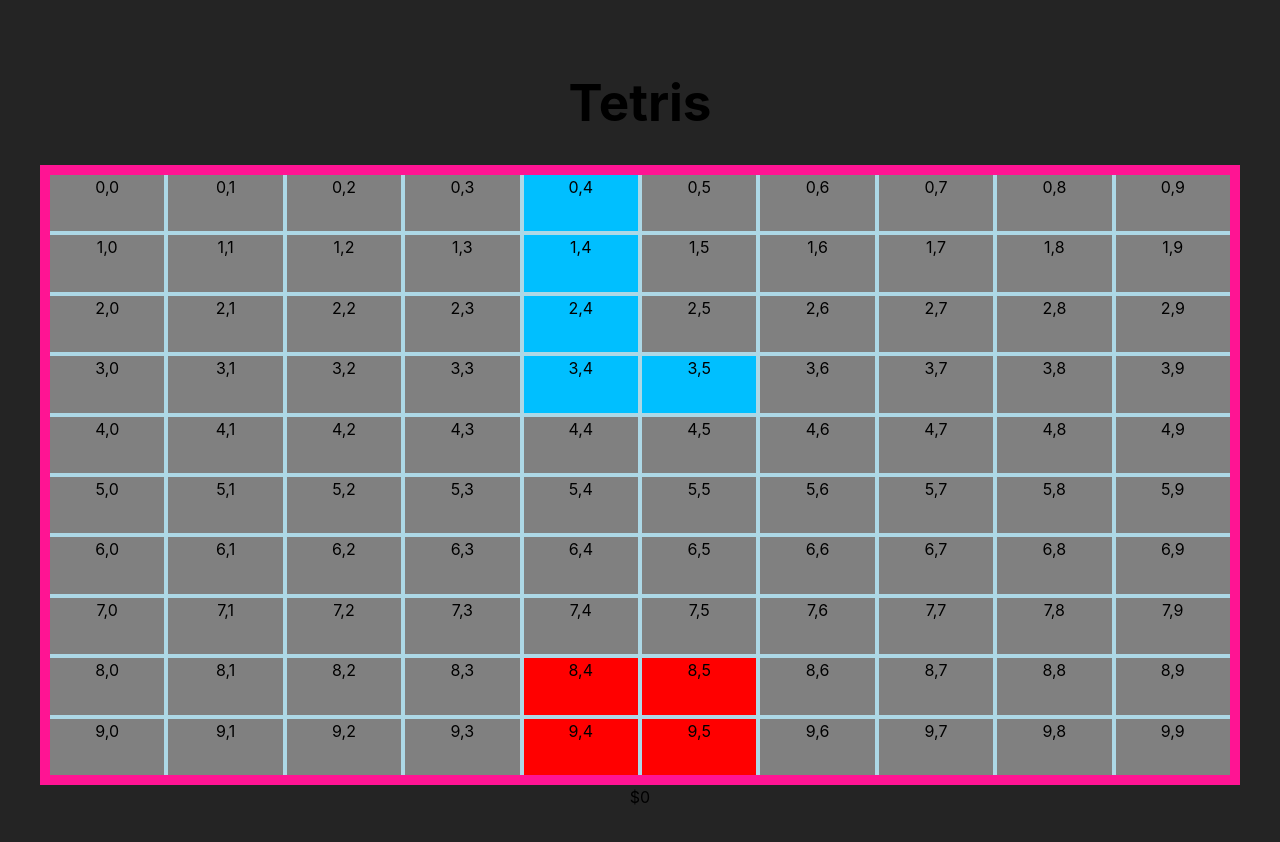
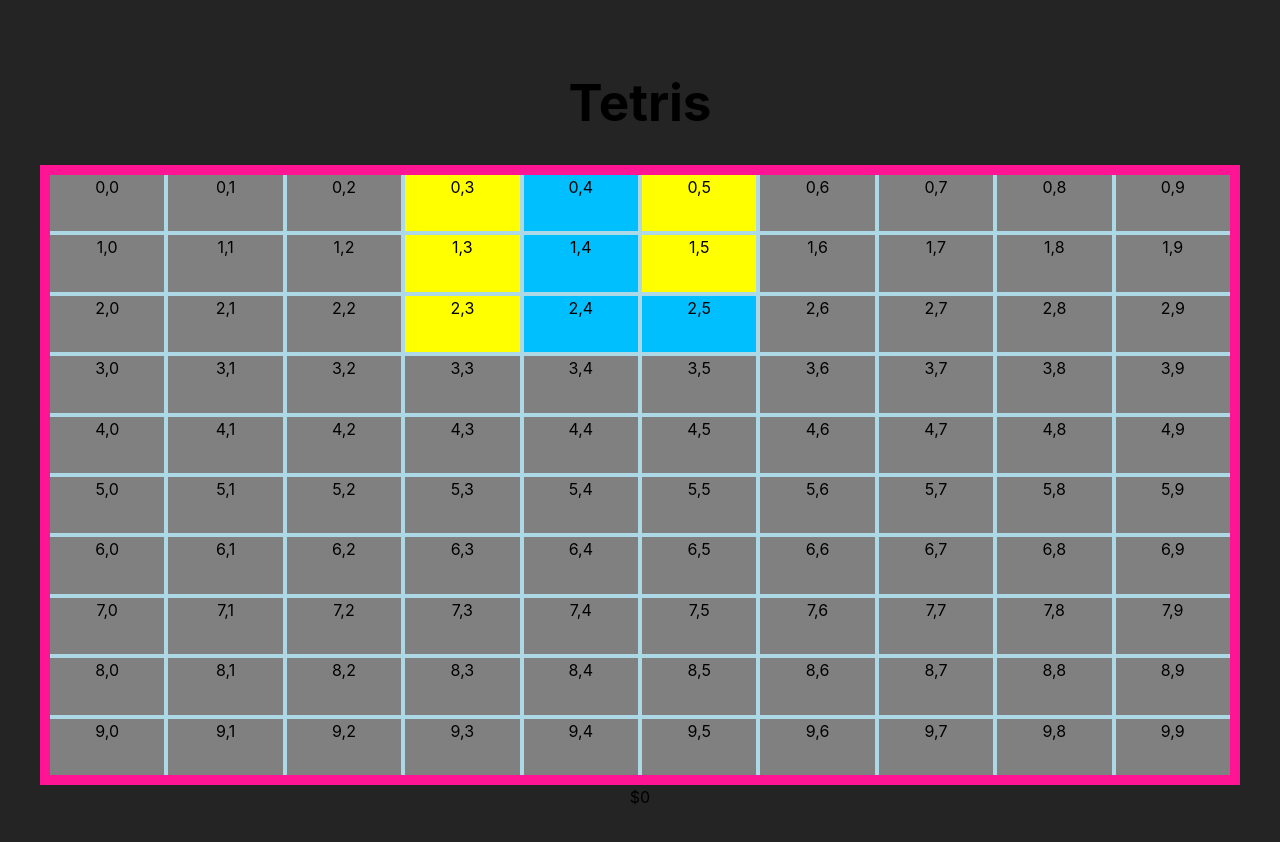
Before and after one commit to gruvedrift/Tetris, a React (Vite) app: page / in a window 1280 px wide. Shown: the top 842 px of the page. Built offline with nearby package versions, Linux system fonts and the light colour scheme.

Commit message:
WIP
Testing out Shape object with collision and padding coordinates
in order to make pivot rotation easier.

```diff
--- a/src/GridCell/GridCell.tsx
+++ b/src/GridCell/GridCell.tsx
@@ -4,13 +4,14 @@
 interface GridCellProps {
   row: number,
   column: number,
-  isActive: boolean,
+  collisionCell: boolean,
   stackCell: boolean,
+  paddingCell: boolean,
 }
 
 const GridCell: React.FC<GridCellProps> = (cellProps) => {
-  const {row, column, isActive, stackCell} = cellProps
-  const styling = getStyling(isActive, stackCell)
+  const {row, column, collisionCell, stackCell, paddingCell} = cellProps
+  const styling = getStyling(collisionCell, stackCell, paddingCell)
 
   return (
     <div
--- a/src/GridCell/GridCelll.module.scss
+++ b/src/GridCell/GridCelll.module.scss
@@ -7,14 +7,12 @@
   text-align: center;
 }
 
-.isactive {
+.collisioncell {
   background-color: deepskyblue;
 }
-
 .stackcell {
   background-color: red;
 }
-
-.inshape {
-  background-color: deepskyblue;
+.paddingcell {
+  background-color: yellow;
 }
--- a/src/assets/Utils.tsx
+++ b/src/assets/Utils.tsx
@@ -1,22 +1,26 @@
 // Helper function to check whether number has reached max coordinate
 import styles from '../GridCell/GridCelll.module.scss'
 import {X_AXIS_DIMENTION, Y_AXIS_DIMENTION} from "../App.tsx";
-import {Coordinates, Shape} from "./types";
+import {Coordinate, Shape, ShapeV2} from "./types";
 
 export function coordinateLimit(num: number): boolean {
   return num > 9 || num < 0;
 }
 
 // Helper function to make the ternary styling easier to read
-export function getStyling(isActive: boolean, stackCell: boolean): string {
+export function getStyling(collisionCell: boolean, stackCell: boolean, paddingCell: boolean): string {
   switch (true) {
-    case isActive && stackCell: // Bottom of the page.
+    case collisionCell && paddingCell:
+      return styles.collisioncell
+    case !collisionCell && paddingCell:
+      return styles.paddingcell
+    case collisionCell && stackCell: // Bottom of the page.
       return styles.stackcell
-    case !isActive && stackCell: // Cell or shape has reached bottom, change color.
+    case !collisionCell && stackCell: // Cell or shape has reached bottom, change color.
       return styles.stackcell
-    case isActive && !stackCell: // Active cell moving around with arrows.
-      return styles.isactive
-    case !isActive && !stackCell: // Regular background cell, no special styling.
+    case collisionCell && !stackCell: // Active cell moving around with arrows.
+      return styles.collisioncell
+    case !collisionCell && !stackCell: // Regular background cell, no special styling.
       return styles.gridcell
     default:
       return styles.gridcell // Default case is just give regular styling
@@ -34,7 +38,7 @@
 
 // Returns true if any coordinate in shape is 'touching' the bottom stack.
 // True on coordinate y-axis - 1 to 'stack' on top.
-export function isShapeTouchingStack(shape: Shape, stackCoordinates: Coordinates[]): boolean {
+export function isShapeTouchingStack(shape: Shape, stackCoordinates: Coordinate[]): boolean {
   return shape.coordinateList.some(shapeCoordinates =>
     stackCoordinates.some(stackCoordinates =>
       shapeCoordinates.x_axis === stackCoordinates.x_axis &&
@@ -71,21 +75,58 @@
       {x_axis: 4, y_axis: 0},
       {x_axis: 4, y_axis: 1},
       {x_axis: 4, y_axis: 2},
-      {x_axis: 4, y_axis: 3},
-      {x_axis: 5, y_axis: 3},
+      {x_axis: 5, y_axis: 2},
     ]
   }
 }
 
-// Rotates the shape 90 degrees if possible ( without surpassing the board limits )
+// Generate L shape for testing
+export function generateLShapeV2(): ShapeV2 {
+  return {
+    // Padding for shape
+    coordinates: [
+      {x_axis: 3, y_axis: 0},
+      {x_axis: 3, y_axis: 1},
+      {x_axis: 3, y_axis: 2},
+      {x_axis: 4, y_axis: 0},
+      {x_axis: 4, y_axis: 1},
+      {x_axis: 4, y_axis: 2},
+      {x_axis: 5, y_axis: 0},
+      {x_axis: 5, y_axis: 1},
+      {x_axis: 5, y_axis: 2},
+    ],
+    collisionCoordinates: [
+      {x_axis: 4, y_axis: 0},
+      {x_axis: 4, y_axis: 1},
+      {x_axis: 4, y_axis: 2},
+      {x_axis: 5, y_axis: 2},
+    ],
+    pivotPointCoordinate: 4,
+  }
+}
+
+export function rotateLshapeV2(shape: ShapeV2): ShapeV2 {
+  return generateLShapeV2()
+}
+
+
+// Rotates the L-shape 90 degrees if possible ( without surpassing the board limits )
 // Simple math formula from geometry (x, y) - > (y, -x).
 // Add 9 to x-coordinate and 0 to y coordinate to adjust for no negative coordinates
 export function rotateLShape(shape: Shape): Shape {
+  const pivot = shape.coordinateList[3]
+  console.log('Pivot point', pivot)
   return {
     coordinateList: shape.coordinateList.map(coordinate => {
+      const translatedX = coordinate.x_axis = pivot.x_axis
+      const translatedY = coordinate.y_axis = pivot.y_axis
+
+      const rotatedX = translatedY
+      const rotatedY = -translatedX
       return {
-        x_axis: coordinate.y_axis,
-        y_axis: (coordinate.x_axis * -1) + 9,
+        x_axis: rotatedX + pivot.x_axis,
+        y_axis: ( rotatedY + pivot.y_axis * -1) + 9
+        // y_axis: (coordinate.x_axis * -1) + 9,
       }
     })
   }
@@ -97,7 +138,7 @@
 // -1 represents no row
 // temporarily set to return true / false and clear bottom.
 // TODO extend to clear multiple rows at a time to manage some scoring system for multiple rows on stack solved.
-export function numberOfRowsToClear(stackCoordinates: Coordinates[]): boolean {
+export function numberOfRowsToClear(stackCoordinates: Coordinate[]): boolean {
   return BOTTOM_ROW_COORDINATES.coordinateList.every(bottomRowCoordinates =>
     stackCoordinates.some(coordinate =>
       bottomRowCoordinates.x_axis === coordinate.x_axis &&
@@ -108,7 +149,7 @@
 
 
 // TODO implement
-export function adjustStackAfterRowClear(stackCoordinates: Coordinates[]): Coordinates[] {
+export function adjustStackAfterRowClear(stackCoordinates: Coordinate[]): Coordinate[] {
   return []
 }
 
--- a/src/game-board/GameBoard.module.scss
+++ b/src/game-board/GameBoard.module.scss
@@ -30,7 +30,3 @@
   height:100%;
   text-align: center;
 }
-
-.isactive {
-  background-color: forestgreen;
-}
--- a/src/game-board/GameBoard.tsx
+++ b/src/game-board/GameBoard.tsx
@@ -1,16 +1,16 @@
 import styles from './GameBoard.module.scss';
 import React, {useEffect, useState} from "react";
 import {
-  BOTTOM_ROW_COORDINATES,
-  coordinateLimitForShape, generateLShape,
+  BOTTOM_ROW_COORDINATES, coordinateLimit,
+  coordinateLimitForShape, generateLShape, generateLShapeV2,
   generateNewShape,
   isShapeAtBottomOfGameBoard,
   isShapeTouchingStack,
-  numberOfRowsToClear
+  numberOfRowsToClear, rotateLShape, rotateLshapeV2
 } from "../assets/Utils";
 import GridCell from "../GridCell/GridCell";
 import {X_AXIS_DIMENTION, Y_AXIS_DIMENTION} from "../App.tsx";
-import {Color, Coordinates, Shape} from "../assets/types.tsx";
+import {Color, Coordinate, Shape, ShapeV2} from "../assets/types.tsx";
 
 // TODO move to types.ts
 
@@ -48,12 +48,37 @@
 
 
   // State to hold the currently active ' moving ' shape
-  const [activeShape, setActiveShape] = useState<Shape>({coordinateList: [], color: Color.WHITE})
+  const [activeShape, setActiveShape] = useState<Shape>({coordinateList: []})
   // State to hold the 'stack' of tiles at the bottom of the game board.
-  const [stackCoordinates, setStackCoordinates] = useState<Coordinates[]>(test_stack_shape.coordinateList)
+  const [stackCoordinates, setStackCoordinates] = useState<Coordinate[]>([])
 
-  const list_of_shapes = [test_stack_shape, test_shape_square]
+  // New and improoved??
+  const [activeShapeV2, setActiveShapeV2] = useState<ShapeV2>(
+    // {coordinates: [], collisionCoordinates: [], pivotPointCoordinate: 0}
+    generateLShapeV2
+  )
 
+
+  const handleRotateShape= (event: KeyboardEvent) => {
+    console.log('Called')
+    setActiveShapeV2(prevState => {
+      let updatedCollisionCoordinates: Coordinate[]
+      let updatedPaddingCoordinates: Coordinate[]
+      switch (event.key) {
+        case 'ArrowUp':
+          updatedCollisionCoordinates = rotateLshapeV2(prevState).collisionCoordinates
+          updatedPaddingCoordinates = rotateLshapeV2(prevState).coordinates
+          break;
+        default:
+          return prevState
+      }
+      return {
+        coordinates: updatedPaddingCoordinates,
+        collisionCoordinates: updatedCollisionCoordinates,
+        pivotPointCoordinate: prevState.pivotPointCoordinate
+      }
+    })
+  }
 
   // TODO add some key event for rotating shape
   /*
@@ -61,21 +86,37 @@
   * Checks for out of bounds ( GameBoard x-axis limit )
   * **/
   const handleMoveShape = (event: KeyboardEvent) => {
+
     setActiveShape(prevState => {
-      const updatedCoordinates = prevState.coordinateList.map(coordinates => {
+      let updatedCoordinates: Coordinate[]
       switch (event.key) {
         case 'ArrowLeft':
-            return {...coordinates, x_axis: coordinates.x_axis - 1}
-          case'ArrowRight':
-            return {...coordinates, x_axis: coordinates.x_axis + 1}
+          updatedCoordinates = prevState.coordinateList.map(coordinate => (
+            {...coordinate, x_axis: coordinate.x_axis  -1}
+          ))
+          break;
+        case 'ArrowRight':
+          updatedCoordinates = prevState.coordinateList.map(coordinate => {
+           return {...coordinate, x_axis: coordinate.x_axis + 1 }
+          })
+          break;
+        case 'ArrowDown':
+          updatedCoordinates = prevState.coordinateList.map(coordinate => (
+            {...coordinate, y_axis: coordinate.y_axis + 1 }
+          ))
+          break;
         case 'ArrowUp':
-            return {...coordinates, y_axis: coordinates.y_axis - 1}
-          case 'ArrowDown':
-            return {...coordinates, y_axis: coordinates.y_axis + 1}
+          updatedCoordinates = prevState.coordinateList.map(coordinate => (
+            {...coordinate, y_axis: coordinate.y_axis - 1 }
+          ))
+          break;
+        case 'x':
+          updatedCoordinates = rotateLShape(prevState).coordinateList
+          break;
         default:
-            return coordinates
+          return prevState
+
       }
-      })
 
       // Only update coordinates if shape is not out of bounds on next arrow move
       if (!coordinateLimitForShape({coordinateList: updatedCoordinates})) {
@@ -87,7 +128,7 @@
     });
   };
 
-  // Add coordinates to stack if they have reached hte bottom of the gamegrid. Also, empty the active shape state
+  // Add coordinates to stack if they have reached the bottom of the game grid. Also, empty the active shape state
   const addToStack = (shape: Shape) => {
     if (isShapeTouchingStack(shape, stackCoordinates) || isShapeAtBottomOfGameBoard(shape)) {
       console.log('Touching!!!!')
@@ -102,6 +143,7 @@
       setActiveShape(generateLShape)
     }
   }
+
   const clearBottomRow = () => {
     if(numberOfRowsToClear(stackCoordinates)) {
       console.log('Clear bottom!!!')
@@ -121,14 +163,16 @@
 
 
   useEffect(() => {
-    window.addEventListener('keydown', handleMoveShape)
-    addToStack(activeShape)
-    createNewShape()
-    clearBottomRow()
+    // window.addEventListener('keydown', handleMoveShape)
+    window.addEventListener('keydown', handleRotateShape)
+    // addToStack(activeShape)
+    // createNewShape()
+    // clearBottomRow()
     return () => {
-      window.removeEventListener('keydown', handleMoveShape);
+      // window.removeEventListener('keydown', handleMoveShape);
+      window.removeEventListener('keydown', handleRotateShape)
     }
-  }, [activeShape])
+  }, [activeShapeV2])
 
 
   const row = Y_AXIS_DIMENTION;
@@ -147,13 +191,13 @@
         coordinate.x_axis === j && coordinate.y_axis === i
       )
 
-      // used for list
-      const test = list_of_shapes.some(shape =>
-        shape.coordinateList.some(coordinate =>
+      const collisionCell = activeShapeV2.collisionCoordinates.some(coordinate =>
         coordinate.x_axis === j && coordinate.y_axis === i
       )
+
+      const paddingCell = activeShapeV2.coordinates.some(coordinate =>
+        coordinate.x_axis === j && coordinate.y_axis === i
       )
-
       // Could need to actually move all the 'active' cells to the left and the right when < >
       // Need then to 'lock' the active in shape cells that has reached the bottom of the game screen.
 
@@ -161,8 +205,9 @@
         <GridCell
           row={i}
           column={j}
-          isActive={activeShapeCoordinate}
+          collisionCell={collisionCell}
           stackCell={stackCoordinate}
+          paddingCell={paddingCell}
         />
       )
     }
```
Also changed, not shown: src/assets/types.tsx (+8 -2 lines). Lines whose indentation alone changed are shown as unchanged.
